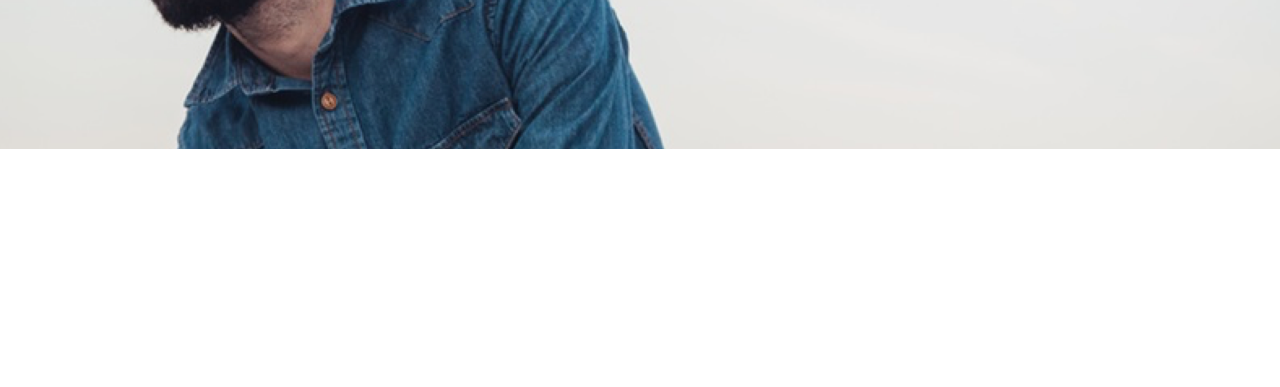
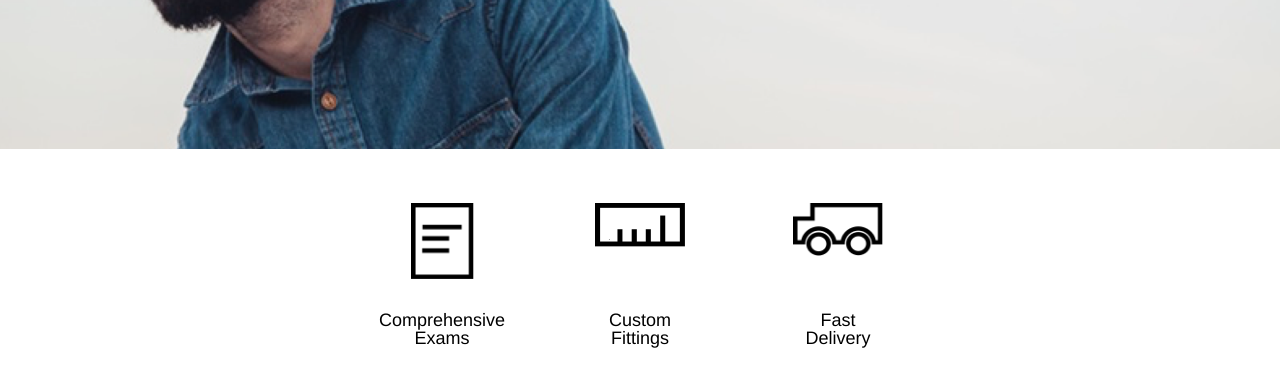
Before and after one commit to 301gene/Tortoiseshell, a plain HTML site: page index.html in a window 1280 px wide. Shown: the part 409-796 px from the top of the page. Drawn offline with Linux system fonts and the light colour scheme.

Commit message:
Adds supportive (services) section

```diff
--- a/index.html
+++ b/index.html
@@ -30,7 +30,23 @@
           <h1>Don't just look, see.</h1>
         </div>
       </div>
+    </header>
 
-    </header>
+    <!-- Supporting Section -->
+    <div class="supporting">
+      <!-- List of Services Section-->
+      <div class="service" >
+        <img src="./resources/images/paper-icon.png" class="paper-icon" alt="paper-icon">
+        <div>Comprehensive Exams</div>
+      </div>
+      <div class="service" >
+        <img src="./resources/images/ruler-icon.png" alt="ruler-icon">
+        <div>Custom Fittings</div>
+      </div>
+      <div class="service" >
+        <img src="./resources/images/truck-icon.png" alt="truck-icon">
+        <div>Fast Delivery</div>
+      </div>
+    </div>
   </body>
 </html>
--- a/resources/css/style.css
+++ b/resources/css/style.css
@@ -80,3 +80,30 @@ ul li {
   text-transform: uppercase;
   margin: 0.67em 0;
 }
+
+/* Supportive Section */
+
+.supporting {
+  display: flex;
+  justify-content: center;
+}
+
+.service {
+  display: flex;
+  align-items: center;
+  flex-direction: column;
+  justify-content: space-between;
+  text-align: center;
+  margin: 3rem;
+  width: 5rem;
+  height: 8rem;
+}
+
+.service img {
+  width: 5rem;
+  margin-bottom: 1rem;
+}
+
+img.paper-icon {
+  width: 3.5rem;
+}
```
